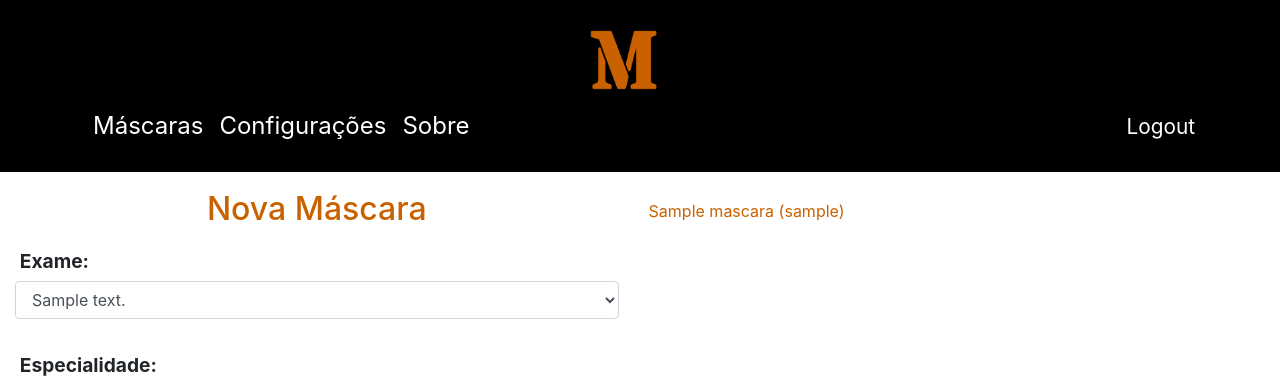
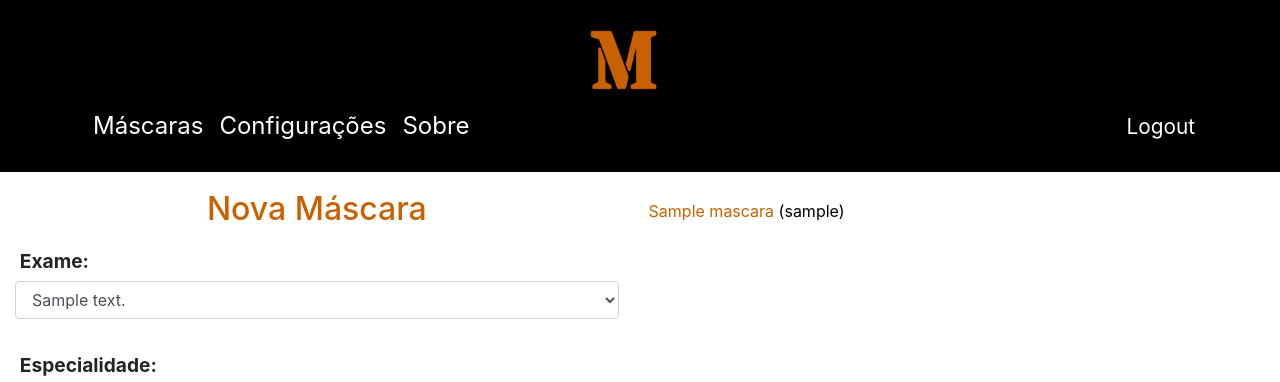
Before and after one commit to netofarthur/laudario, a Django app: template laudario/masks/templates/masks/nova_mascara.html in a window 1280 px wide. Shown: the top 382 px of the page. Run offline with Django 3.2, Linux system fonts and the light colour scheme; the template is opened without the code that fills it: most values are stand-ins (such as "Sample title", 1, 10 or a date in 2020); some libraries are stand-ins or nearby versions.

Commit message:
Pinta nomes usuários de preto.

```diff
--- a/laudario/masks/static/masks/css/mascara.css
+++ b/laudario/masks/static/masks/css/mascara.css
@@ -108,6 +108,8 @@
 
 
 }
+
+
 
 .botao_diagnostico_mais {
     margin-top: .2rem;
--- a/laudario/masks/templates/masks/nova_mascara.html
+++ b/laudario/masks/templates/masks/nova_mascara.html
@@ -255,7 +255,7 @@ e evitar duplicidade de funções. Depois posso melhora isso aqui.-->
 
   {% for mascara in mascaras %}
     {% if mascara.usuario != request.user %}
-            <button type="button" class="botao_diagnostico" id="{{ mascara.pk }}" onclick="popularMascara(this.id)">{{ mascara.nome }} ({{ mascara.usuario.username }})</button>
+    <button type="button" class="botao_diagnostico" id="{{ mascara.pk }}" onclick="popularMascara(this.id)">{{ mascara.nome }} <span style="color: #000000;">({{ mascara.usuario.username }})</span></button>
     {% endif %}
   {% endfor %}
 
```
